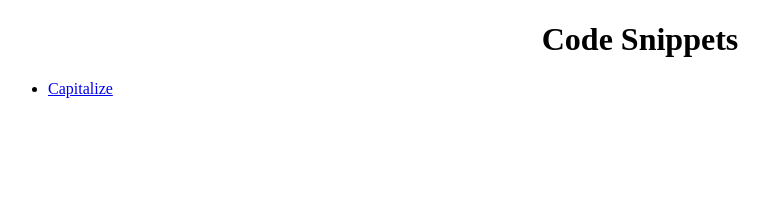
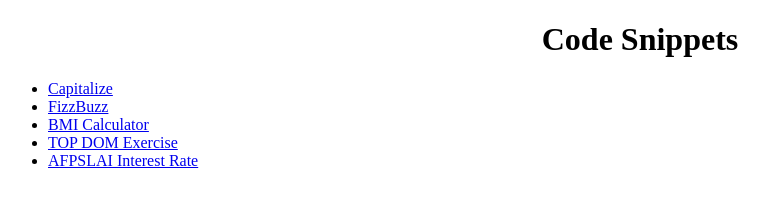
Before and after one commit to Br3y/code-exercises, a plain HTML site: page index.html in a window 1280 px wide. Shown: the whole page, without its empty margins (0-769 px from the left). Drawn offline with Linux system fonts and the light colour scheme.

Commit message:
UPDATE list

```diff
--- a/index.html
+++ b/index.html
@@ -15,6 +15,10 @@
     <div class="container">
         <ul>
             <li><a href="src/capitalize.html">Capitalize</a></li>
+            <li><a href="src/FizzBuzz/index.html">FizzBuzz</a></li>
+            <li><a href="src/bmiCalculator.html">BMI Calculator</a></li>
+            <li><a href="src/TOP-DOM-exercise.html">TOP DOM Exercise</a></li>
+            <li><a href="src/afpslaiInterest.html">AFPSLAI Interest Rate</a></li>
         </ul>
     </div>
 </body>
```
